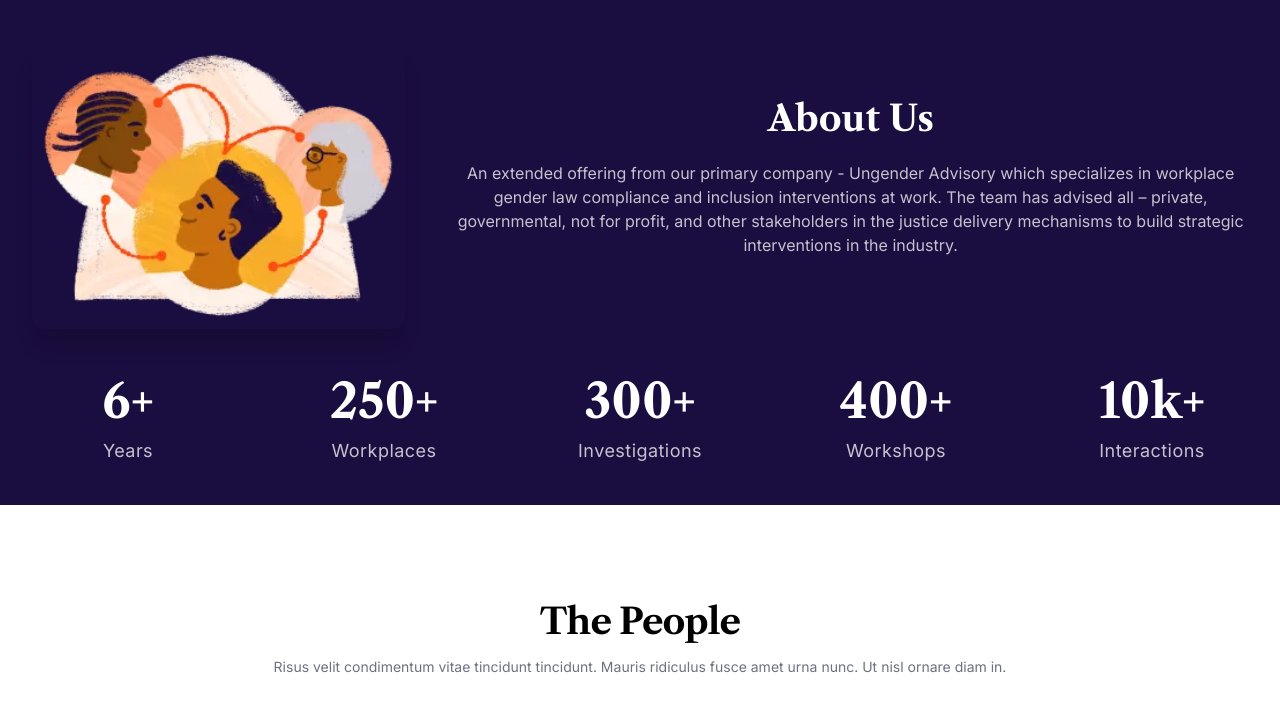
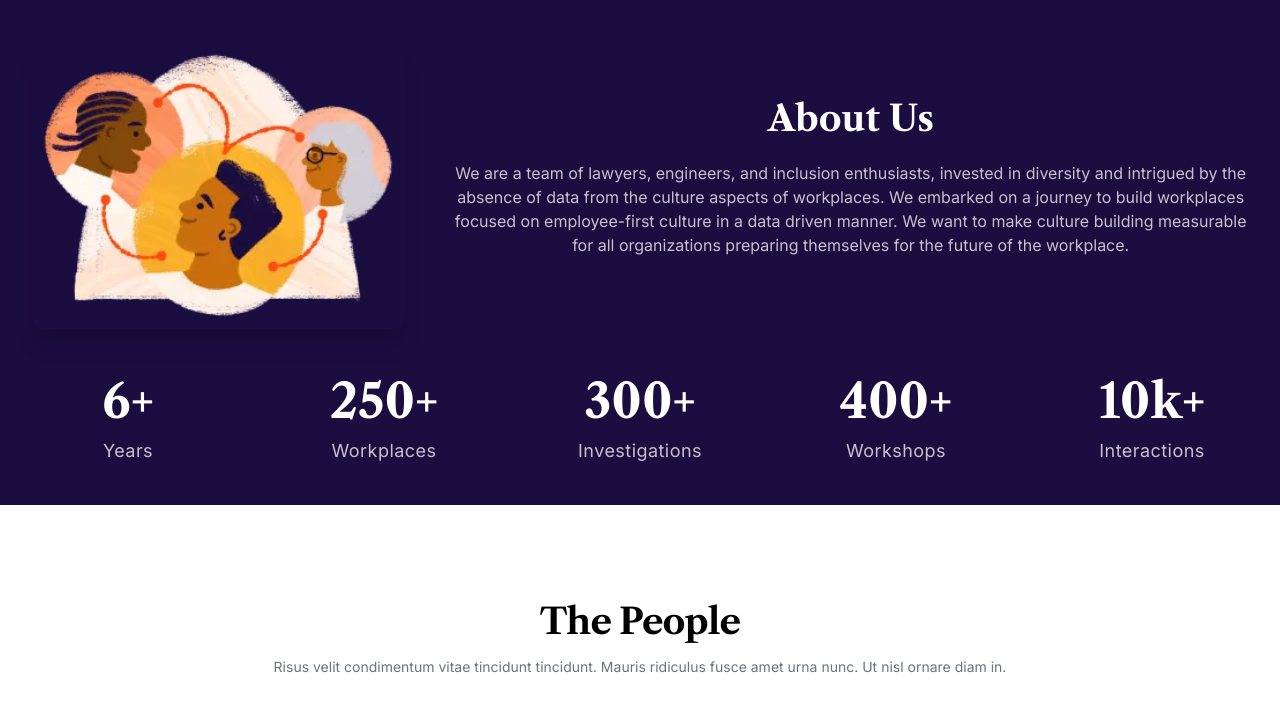
Before and after one commit to pruthvireddyp51/conduct_tailwindcss, a website built with Vite: page src/index.html in a window 1280 px wide. Shown: the part 7062-7765 px from the top of the page. Built offline with nearby package versions, Linux system fonts and the light colour scheme.

Commit message:
about us copy changes

```diff
--- a/src/index.html
+++ b/src/index.html
@@ -1953,12 +1953,7 @@
                       text-base text-white text-opacity-75 text-center
                     "
                   >
-                    An extended offering from our primary company - Ungender
-                    Advisory which specializes in workplace gender law
-                    compliance and inclusion interventions at work. The team has
-                    advised all – private, governmental, not for profit, and
-                    other stakeholders in the justice delivery mechanisms to
-                    build strategic interventions in the industry.
+                  We are a team of lawyers, engineers, and inclusion enthusiasts, invested in diversity and intrigued by the absence of data from the culture aspects of workplaces. We embarked  on a journey to build workplaces focused on employee-first culture in a data driven manner. We want to make culture building measurable for all organizations preparing themselves for the future of the workplace.
                   </p>
                 </div>
               </div>
```
